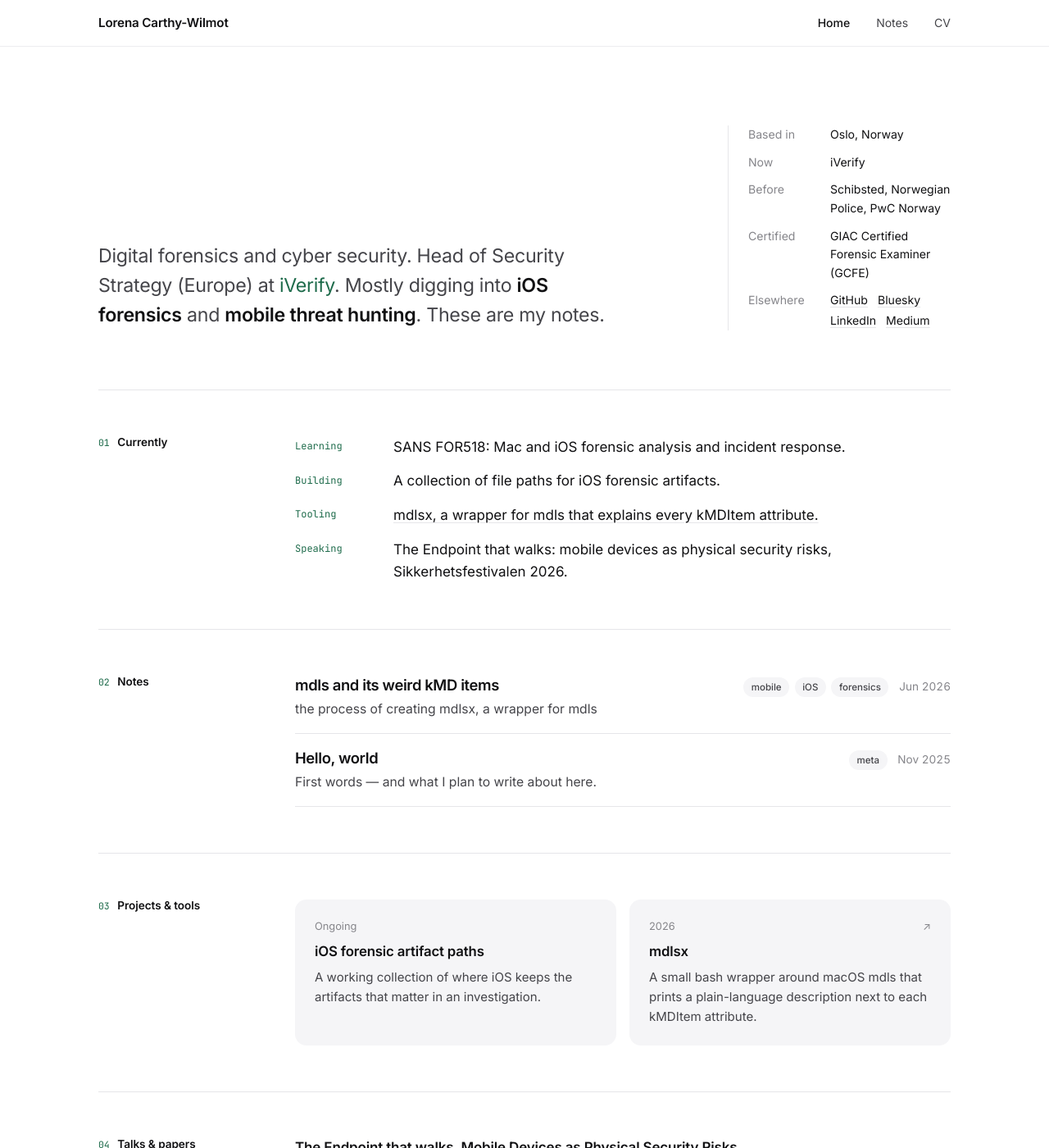
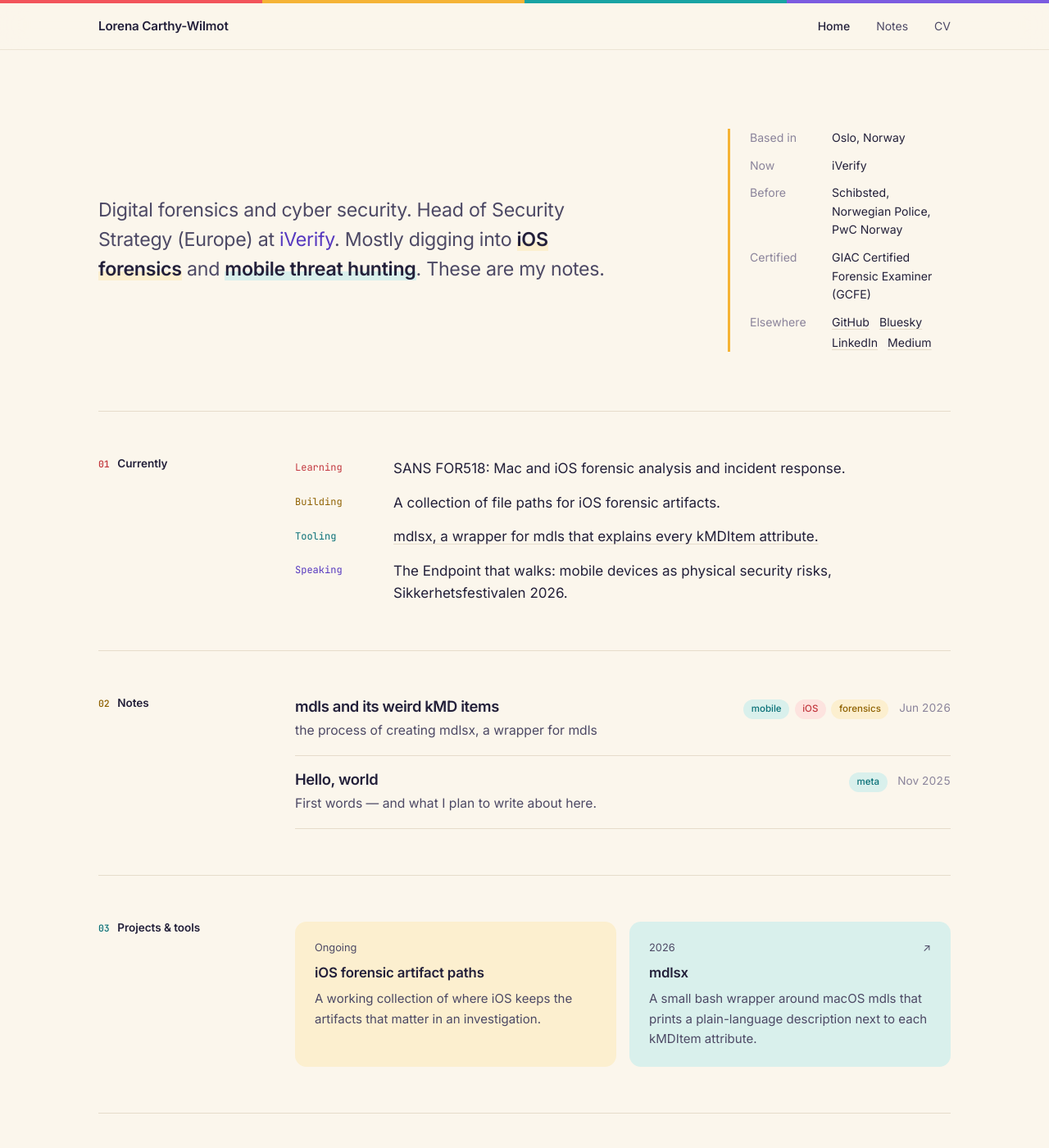
Before and after one commit to thisislola/thisislola.github.io, a Jekyll site: the page built from index.html, in a window 1280 px wide and 1400 px high. Shown: the whole window at 82% size. Built offline with Jekyll 4.4.1, drawn with Linux system fonts in a browser that asks for light colours.

Commit message:
Light-only 80s palette: cream paper, coral/mustard/teal/violet accents
Co-Authored-By: Claude Opus 5.5 <noreply@anthropic.com>
Claude-Session: https://claude.ai/code/session_01KRoiEpBVFbH874iTr8XR1Q

```diff
--- a/_layouts/default.html
+++ b/_layouts/default.html
@@ -3,8 +3,8 @@
 <head>
   <meta charset="utf-8">
   <meta name="viewport" content="width=device-width, initial-scale=1">
-  <meta name="theme-color" content="#ffffff" media="(prefers-color-scheme: light)">
-  <meta name="theme-color" content="#0c0c0d" media="(prefers-color-scheme: dark)">
+  <meta name="theme-color" content="#fbf6ec">
+  <meta name="color-scheme" content="light">
   <title>{% if page.title %}{{ page.title }} · {{ site.title }}{% else %}{{ site.title }} — {{ site.description }}{% endif %}</title>
 
   <link rel="preconnect" href="https://fonts.googleapis.com">
--- a/css/main.scss
+++ b/css/main.scss
@@ -8,25 +8,28 @@
 
 // ── Tokens ──────────────────────────────────────────────────
 :root {
-  --bg:        #ffffff;
-  --bg-soft:   #f5f5f7;
-  --ink:       #111113;
-  --ink-soft:  #45454a;
-  --muted:     #86868b;
-  --line:      #e6e6e9;
-  --accent:    #1e6b4b;   // deep green, used sparingly
-  --accent-bg: rgba(30, 107, 75, .08);
+  color-scheme: light;
+
+  // Warm, slightly retro paper + ink
+  --bg:        #fbf6ec;   // cream
+  --bg-soft:   #f3ebdc;
+  --ink:       #23203a;   // deep indigo-black
+  --ink-soft:  #4d4965;
+  --muted:     #8b849b;
+  --line:      #e6dccb;
+
+  // 80s accents: bright for fills, deeper "-ink" versions for text
+  --coral:     #f2545b;  --coral-ink:   #c2363d;  --coral-bg:   #fde3df;
+  --mustard:   #f5b335;  --mustard-ink: #8f6100;  --mustard-bg: #fcefcf;
+  --teal:      #19a3a3;  --teal-ink:    #0b7178;  --teal-bg:    #d9f0ec;
+  --violet:    #7b5ce0;  --violet-ink:  #5638bf;  --violet-bg:  #e9e2fb;
+
+  --accent:    var(--violet-ink);
+  --accent-bg: var(--violet-bg);
 
   --font-sans: "Inter", system-ui, -apple-system, "Segoe UI", sans-serif;
   --font-mono: "JetBrains Mono", ui-monospace, Menlo, monospace;
   --radius: 18px;
-}
-@media (prefers-color-scheme: dark) {
-  :root {
-    --bg:#0c0c0d; --bg-soft:#17171a; --ink:#f5f5f7; --ink-soft:#c2c2c7;
-    --muted:#8e8e93; --line:#26262a;
-    --accent:#6fcf9f; --accent-bg:rgba(111,207,159,.12);
-  }
 }
 
 $bp-sm: 600px; $bp-md: 860px;
@@ -48,7 +51,7 @@ body {
 }
 img,svg { display:block; max-width:100%; } img { height:auto; }
 strong,b { font-weight:600; }
-::selection { background:var(--accent); color:var(--bg); }
+::selection { background:var(--mustard); color:var(--ink); }
 h1,h2,h3,h4 { font-weight:600; line-height:1.1; letter-spacing:-.022em; }
 code,pre,kbd { @include mono; font-size:.88em; }
 :focus-visible { outline:2px solid var(--accent); outline-offset:3px; border-radius:4px; }
@@ -65,6 +68,8 @@ button { font:inherit; cursor:pointer; }
   background:color-mix(in srgb, var(--bg) 82%, transparent);
   backdrop-filter:saturate(180%) blur(16px); -webkit-backdrop-filter:saturate(180%) blur(16px);
   border-bottom:1px solid color-mix(in srgb, var(--line) 70%, transparent);
+  &::before { content:""; display:block; height:4px;
+    background:linear-gradient(90deg, var(--coral) 0 25%, var(--mustard) 25% 50%, var(--teal) 50% 75%, var(--violet) 75% 100%); }
 }
 .site-header__inner { display:flex; align-items:center; justify-content:space-between; gap:1rem; height:3.5rem; }
 .brand { font-weight:600; font-size:.95rem; letter-spacing:-.01em; color:var(--ink); white-space:nowrap;
@@ -88,10 +93,14 @@ button { font:inherit; cursor:pointer; }
 .btn { display:inline-flex; align-items:center; gap:.4rem; font-size:.95rem; font-weight:500;
   padding:.7rem 1.35rem; border-radius:999px; border:0; background:var(--ink); color:var(--bg);
   transition:opacity .15s ease;
-  &:hover { opacity:.82; text-decoration:none; color:var(--bg); } }
+  &:hover { text-decoration:none; color:var(--bg); background:var(--violet-ink); } }
 .btn--quiet { background:transparent; color:var(--accent); padding-left:.5rem; padding-right:.5rem;
   &:hover { color:var(--accent); opacity:1; text-decoration:underline; text-underline-offset:3px; } }
 
+.tag:nth-of-type(4n+1) { background:var(--teal-bg); color:var(--teal-ink); }
+.tag:nth-of-type(4n+2) { background:var(--coral-bg); color:var(--coral-ink); }
+.tag:nth-of-type(4n+3) { background:var(--mustard-bg); color:var(--mustard-ink); }
+.tag:nth-of-type(4n+4) { background:var(--violet-bg); color:var(--violet-ink); }
 .tag { display:inline-block; font-size:.72rem; font-weight:500; color:var(--ink-soft); background:var(--bg-soft);
   border-radius:999px; padding:.18rem .6rem; }
 
@@ -102,17 +111,18 @@ button { font:inherit; cursor:pointer; }
 
 // ── Home ────────────────────────────────────────────────────
 .intro { display:grid; gap:2.5rem; padding:4rem 0 3.5rem;
-  @include from($bp-md){ grid-template-columns:minmax(0,1fr) 17rem; gap:5rem; align-items:end; padding:6rem 0 4.5rem; } }
+  @include from($bp-md){ grid-template-columns:minmax(0,1fr) 17rem; gap:5rem; align-items:center; padding:6rem 0 4.5rem; } }
 .sr-only { position:absolute; width:1px; height:1px; overflow:hidden; clip:rect(0 0 0 0); white-space:nowrap; }
 .intro__text { max-width:40rem; font-size:clamp(1.2rem,2.2vw,1.45rem); line-height:1.55; letter-spacing:-.012em; color:var(--ink-soft);
-  strong { color:var(--ink); font-weight:600; }
+  strong { color:var(--ink); font-weight:600; background:linear-gradient(transparent 62%, var(--mustard-bg) 62%); }
+  strong:nth-of-type(2) { background:linear-gradient(transparent 62%, var(--teal-bg) 62%); }
   p + p { margin-top:1rem; } }
 
 .section { display:grid; gap:1.25rem; padding:2.75rem 0; border-top:1px solid var(--line);
   @include from($bp-md){ grid-template-columns:12rem 1fr; gap:3rem; padding:3.5rem 0; } }
 .section:last-child { margin-bottom:3rem; }
-.facts { display:grid; gap:.7rem; font-size:.88rem; padding-top:1.25rem; border-top:2px solid var(--ink);
-  @include from($bp-md){ border-top:0; padding-top:0; padding-left:1.5rem; border-left:1px solid var(--line); } }
+.facts { display:grid; gap:.7rem; font-size:.88rem; padding-top:1.25rem; border-top:3px solid var(--mustard);
+  @include from($bp-md){ border-top:0; padding-top:0; padding-left:1.5rem; border-left:3px solid var(--mustard); } }
 .facts__row { display:grid; grid-template-columns:5.5rem 1fr; gap:.75rem; }
 .facts dt { color:var(--muted); }
 .facts dd { margin:0; color:var(--ink); }
@@ -121,11 +131,19 @@ button { font:inherit; cursor:pointer; }
 .section__label { @include eyebrow; font-size:.85rem; color:var(--ink); font-weight:600; letter-spacing:-.005em; margin:0; display:flex; gap:.6rem; align-items:baseline;
   @include from($bp-md){ position:sticky; top:5.5rem; align-self:start; } }
 
-.section__num { @include mono; font-size:.72rem; font-weight:400; color:var(--accent); }
+.section__num { @include mono; font-size:.72rem; font-weight:500; color:var(--accent); }
+.section:nth-of-type(4n+1) .section__num { color:var(--coral-ink); }
+.section:nth-of-type(4n+2) .section__num { color:var(--mustard-ink); }
+.section:nth-of-type(4n+3) .section__num { color:var(--teal-ink); }
+.section:nth-of-type(4n+4) .section__num { color:var(--violet-ink); }
 
 .now { list-style:none; padding:0; display:grid; gap:.9rem; }
 .now__item { display:grid; gap:.1rem; @include from($bp-sm){ grid-template-columns:6.5rem 1fr; gap:1rem; } }
 .now__label { @include mono; font-size:.75rem; color:var(--accent); padding-top:.2rem; }
+.now__item:nth-child(4n+1) .now__label { color:var(--coral-ink); }
+.now__item:nth-child(4n+2) .now__label { color:var(--mustard-ink); }
+.now__item:nth-child(4n+3) .now__label { color:var(--teal-ink); }
+.now__item:nth-child(4n+4) .now__label { color:var(--violet-ink); }
 .now__text { color:var(--ink); a { color:var(--ink); text-decoration:underline; text-decoration-color:var(--line); text-underline-offset:3px;
   &:hover { text-decoration-color:currentColor; } } }
 
@@ -137,8 +155,13 @@ button { font:inherit; cursor:pointer; }
 .tiles { list-style:none; padding:0; display:grid; gap:1rem; @include from($bp-sm){ grid-template-columns:repeat(2,1fr); } }
 .tile__link { display:flex; flex-direction:column; gap:.4rem; height:100%; padding:1.4rem 1.5rem; border-radius:14px; background:var(--bg-soft); color:var(--ink);
   transition:background .15s ease; }
-a.tile__link:hover { text-decoration:none; background:color-mix(in srgb, var(--bg-soft) 70%, var(--line)); .tile__title { color:var(--accent); } }
-.tile__meta { display:flex; justify-content:space-between; font-size:.8rem; color:var(--muted); }
+.tile:nth-child(4n+1) .tile__link { background:var(--mustard-bg); }
+.tile:nth-child(4n+2) .tile__link { background:var(--teal-bg); }
+.tile:nth-child(4n+3) .tile__link { background:var(--coral-bg); }
+.tile:nth-child(4n+4) .tile__link { background:var(--violet-bg); }
+a.tile__link { box-shadow:0 0 0 0 var(--ink); transition:transform .15s ease, box-shadow .15s ease;
+  &:hover { text-decoration:none; transform:translate(-2px,-2px); box-shadow:4px 4px 0 0 var(--ink); } }
+.tile__meta { display:flex; justify-content:space-between; font-size:.8rem; color:var(--ink-soft); }
 .tile__title { font-weight:600; font-size:1.05rem; letter-spacing:-.01em; transition:color .15s ease; }
 .tile__text { color:var(--ink-soft); font-size:.94rem; }
 
```
